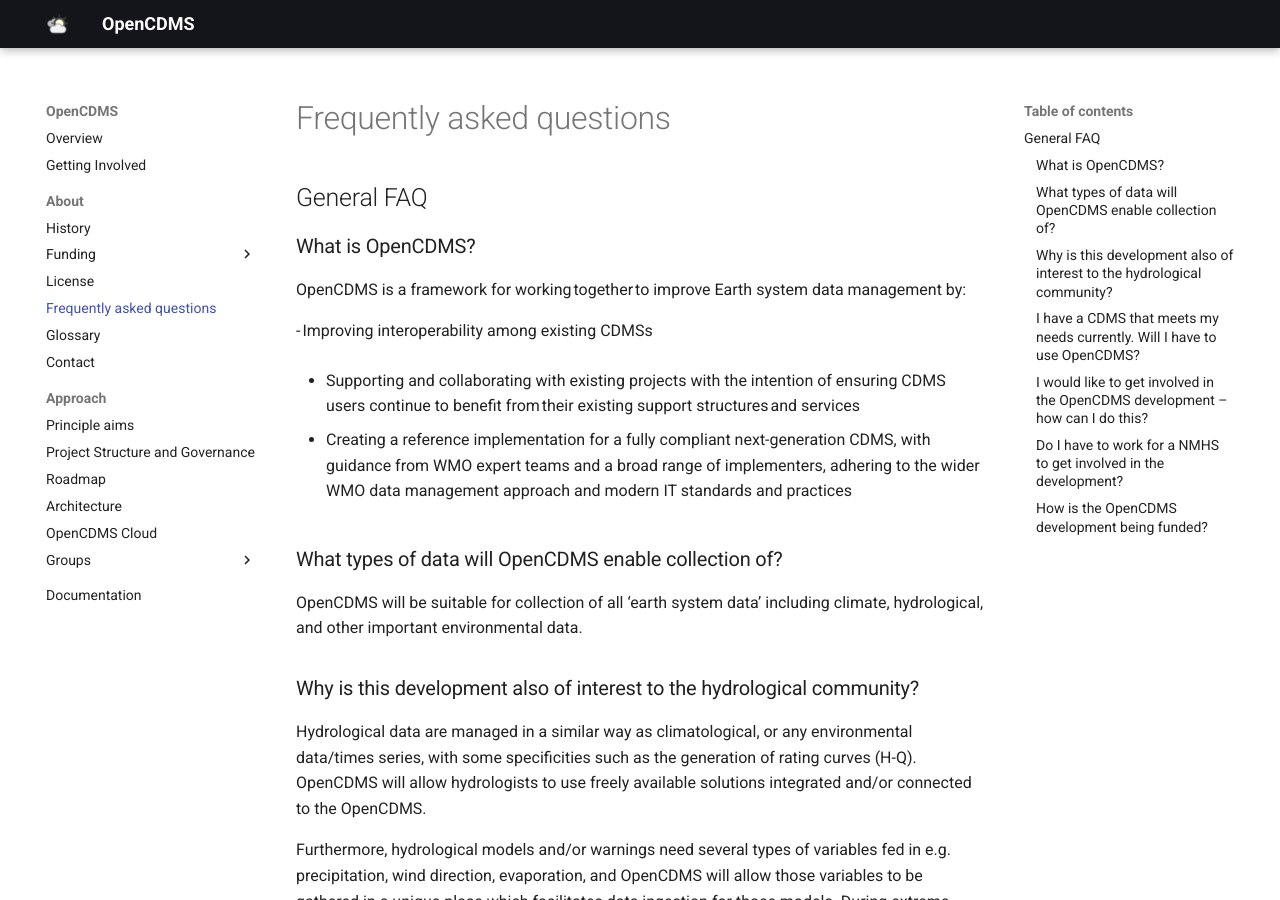
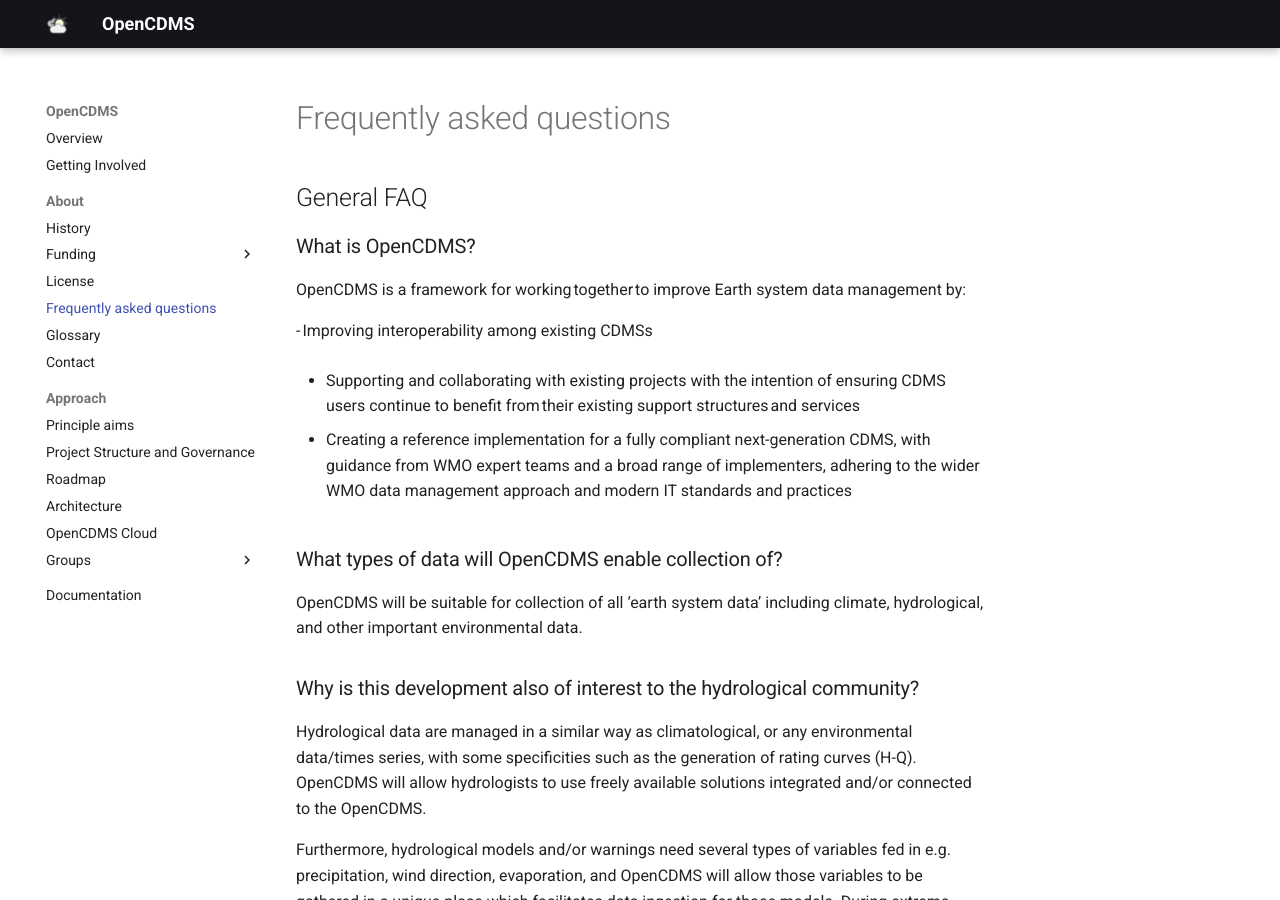
Before and after one commit to opencdms-project/opencdms.org, an MkDocs documentation site: the page built from docs/about/faq.md, in a window 1280 px wide and 900 px high. Built offline with MkDocs 1.6.1 and Material for MkDocs 9.7.7, drawn with Linux system fonts in a browser that asks for light colours.

Commit message:
fix css class, hide in toc settings

```diff
--- a/docs/assets/css/opencdms.css
+++ b/docs/assets/css/opencdms.css
@@ -1,5 +1,5 @@
 /* Temporary: `-hide: toc` is not working */
-.md-sidebar--secondary .md-sidebar__scrollwrap {
+.md-main__inner .md-sidebar--secondary {
     display: none !important;
 }
 
--- a/mkdocs.yml
+++ b/mkdocs.yml
@@ -22,7 +22,7 @@
   - admonition
   - meta
   - toc:
-      permalink: true
+      toc_depth : "1-1"
 
 plugins:
   - include-markdown
```
Also changed, not shown: 1 other file.
